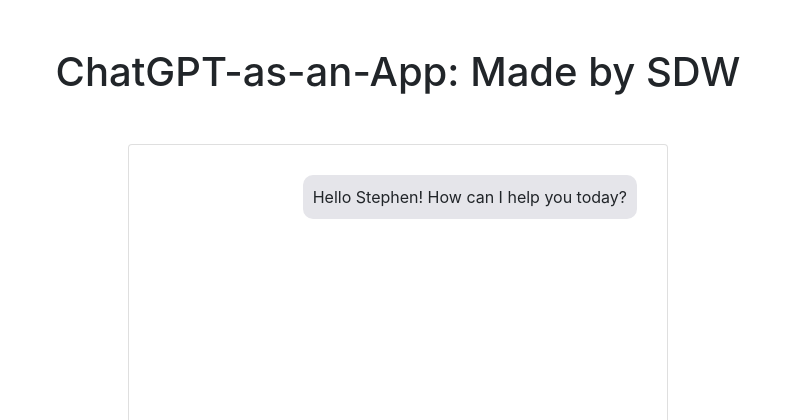
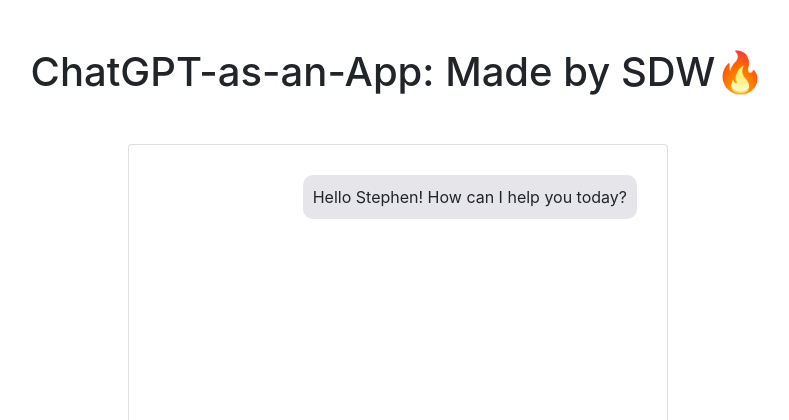
Before and after one commit to sdw-online/chatgpt-app, a Flask app: page / in a window 1280 px wide. Shown: the top 420 px of the page, without its empty margins (242-1031 px from the left). Run offline with Flask 2, Linux system fonts and the light colour scheme; some libraries are stand-ins or nearby versions.

Commit message:
added a fire emoji to the title

```diff
--- a/local_app.py
+++ b/local_app.py
@@ -55,8 +55,12 @@
 while True:
     user_input=input(':: Me: ')
 
+    root_logger.removeHandler(file_handler)
     root_logger.removeHandler(console_handler)
+
     root_logger.info(f':: Me: {user_input}' )
+
+    root_logger.addHandler(file_handler)
     root_logger.addHandler(console_handler)
 
     chatgpt_response = generate_chatgpt_responses(user_input)
--- a/templates/index.html
+++ b/templates/index.html
@@ -32,7 +32,7 @@
   </head>
   <body>
     <div class="container">
-      <h1 class="text-center mt-5">ChatGPT-as-an-App: Made by SDW </h1>
+      <h1 class="text-center mt-5">ChatGPT-as-an-App: Made by SDW🔥 </h1>
       <div class="row mt-5">
         <div class="col-md-6 offset-md-3">
           <div class="card">
```
Also changed, not shown: 1 other file.
